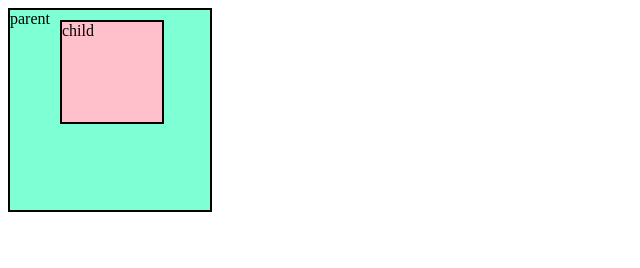
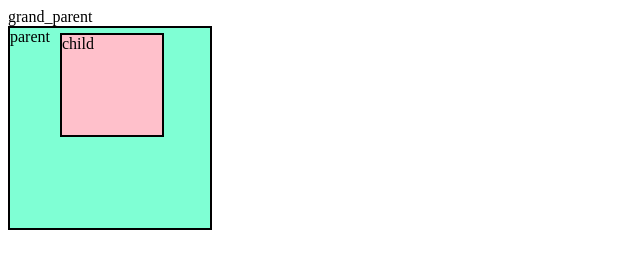
Before and after one commit to AyuTechVerse/CSS_Course, a plain HTML site: page p3.1_positioning_properties.html in a window 1280 px wide. Shown: the whole page, without its empty margins (0-640 px from the left). Drawn offline with Linux system fonts and the light colour scheme.

Commit message:
p3.1 modified

```diff
--- a/p3.1_positioning_properties.html
+++ b/p3.1_positioning_properties.html
@@ -5,6 +5,13 @@
     <meta name="viewport" content="width=device-width, initial-scale=1.0">
     <title>potioning properties</title>
     <style>
+
+        /* .grand_parent{
+            width: 300px;
+            height: 300px;
+            background-color:red;
+            border:2px solid black;
+        } */
 
         .parent{
             width: 200px;
@@ -16,6 +23,7 @@
             /* it is used for absolute child */
             position: relative;
         }
+
         .child{
             width: 100px;
             height: 100px;
@@ -34,7 +42,7 @@
 
             /* absolute */
             position: absolute;
-            top: 10px;
+            top: 5px;
             left: 50px;
         }
     </style>
@@ -42,6 +50,7 @@
 <body>
 
     <div class="grand_parent">
+        grand_parent
         <div class="parent">
             parent
             <div class="child">
```
